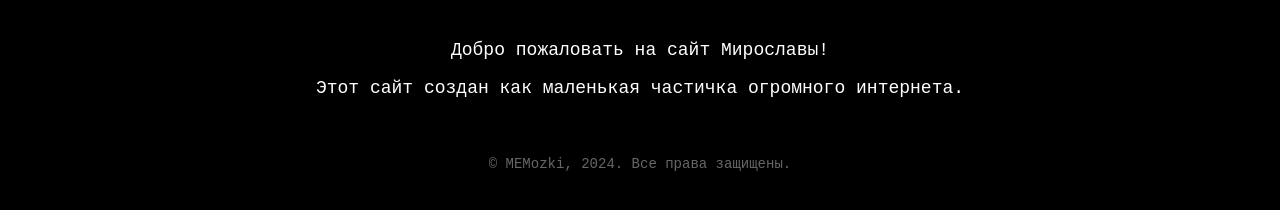
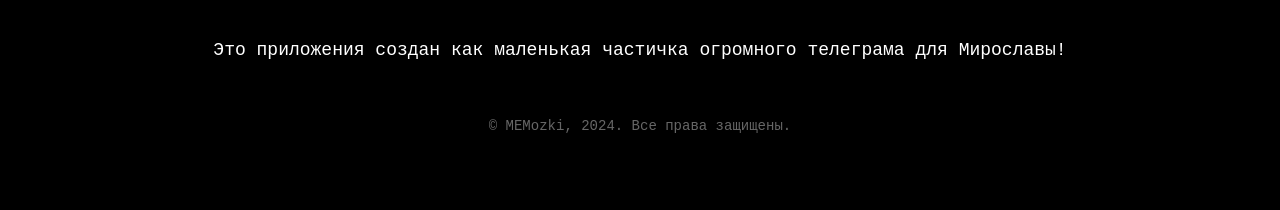
Before and after one commit to MEMozki/gelya, a plain HTML site: page index.html in a window 1280 px wide. Shown: the part 402-612 px from the top of the page. Drawn offline with Linux system fonts and the light colour scheme.

Commit message:
Update index.html

```diff
--- a/index.html
+++ b/index.html
@@ -3,7 +3,7 @@
 <head>
     <meta charset="UTF-8">
     <meta name="viewport" content="width=device-width, initial-scale=1.0">
-    <title>Мирослава - Частичка Интернета</title>
+    <title>Мирослава - Частичка Телеграма</title>
     <style>
         /* Общий стиль для страницы */
         body {
@@ -40,8 +40,7 @@
     <img src="https://i.imgur.com/1WLO9Hk.jpeg" alt="Фото" class="image">
 
     <div class="content">
-        <p>Добро пожаловать на сайт Мирославы!</p>
-        <p>Этот сайт создан как маленькая частичка огромного интернета.</p>
+        <p>Это приложения создан как маленькая частичка огромного телеграма для Мирославы!</p>
     </div>
 
     <footer>
```
